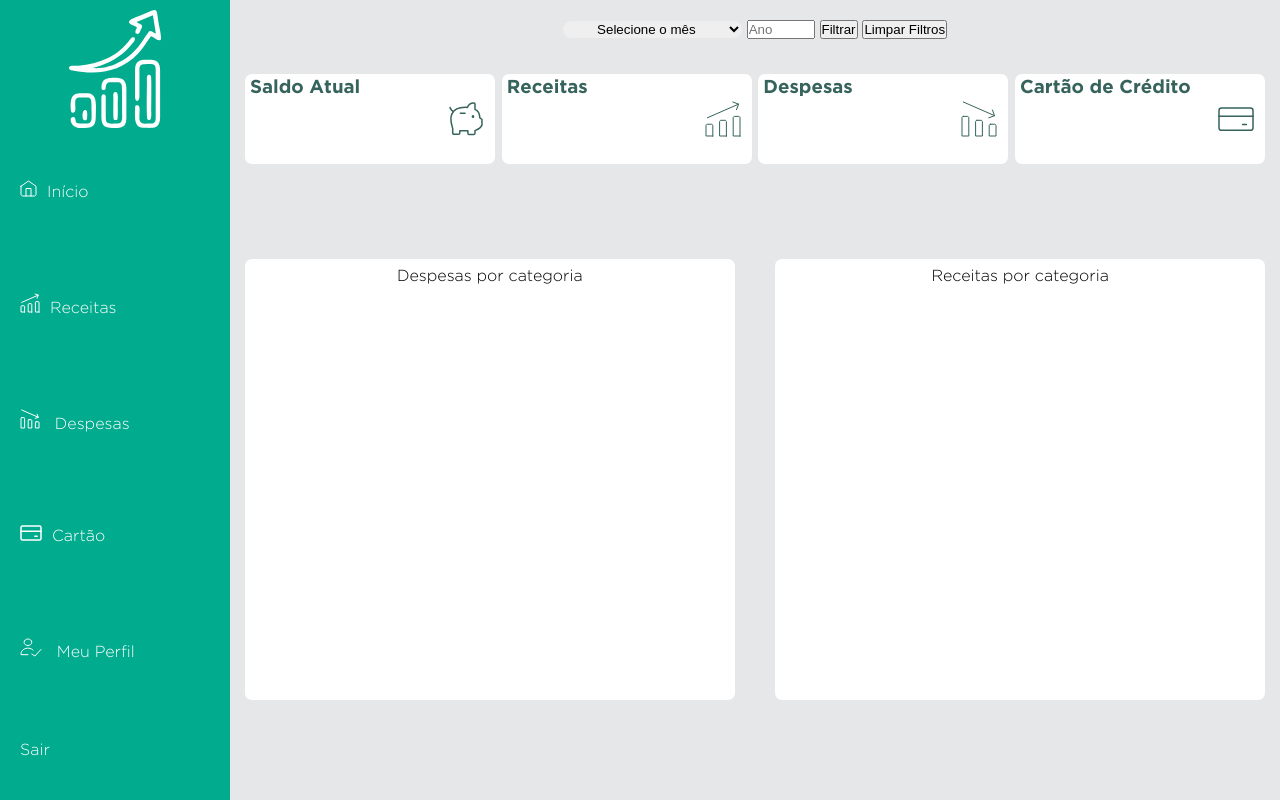
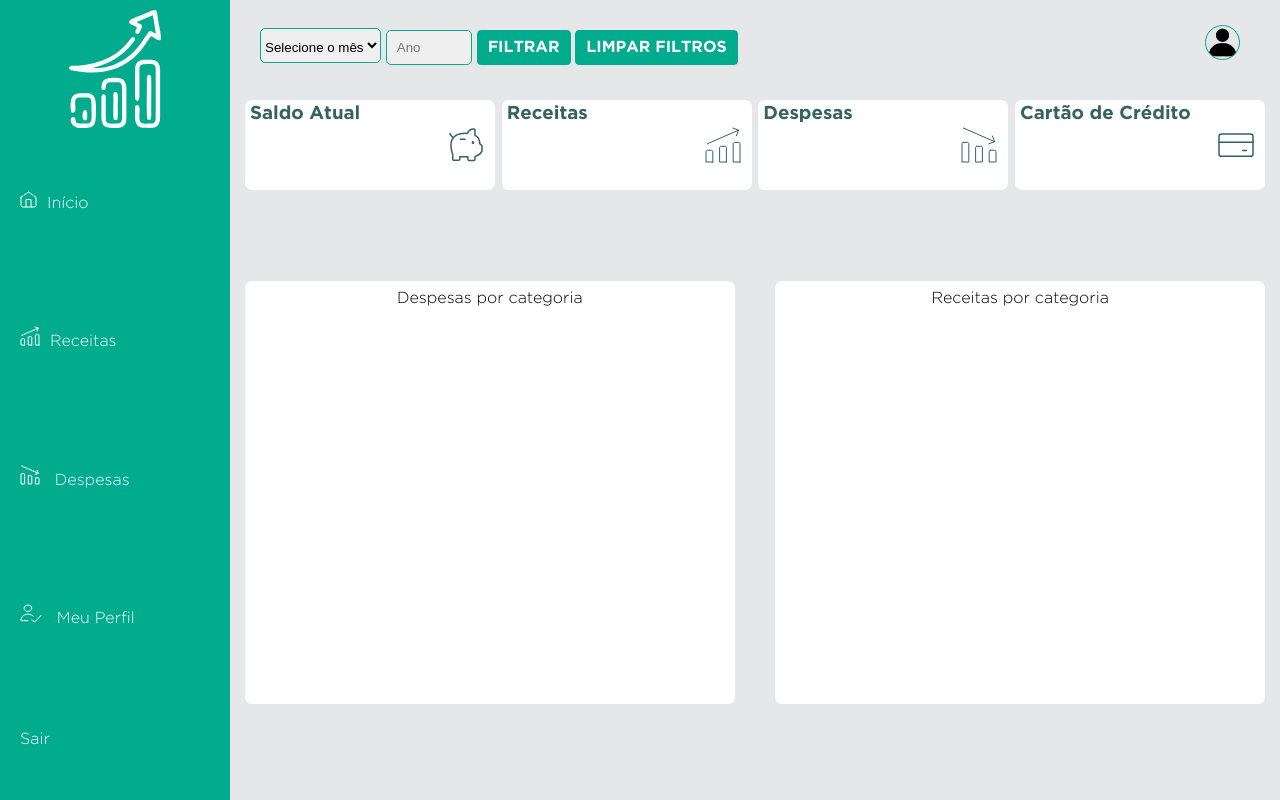
Before and after one commit to ICEI-PUC-Minas-PMV-ADS/pmv-ads-2023-2-e1-proj-web-t2-sitecontroledefinancas, a plain HTML site: page codigo-fonte/src/index.html in a window 1280 px wide. Drawn offline with Linux system fonts and the light colour scheme; sample sign-in values are in the browser's storage.

Commit message:
remove cartões do menu, formata formulario de filtro e adiciona avatar e nome do usuario na tela inicial

```diff
--- a/codigo-fonte/src/css/home.css
+++ b/codigo-fonte/src/css/home.css
@@ -73,6 +73,25 @@ nav {
   height: 100%;
 }
 
+#user {
+  display: flex;
+  align-items: center;
+}
+
+#user img {
+  width: 35px;
+  height: 35px;
+  border-radius: 50%;
+  display: inline-block;
+  border: 1px solid #00AB8E;
+}
+
+#username {
+  display: inline;
+  color: #00AB8E;
+  margin-left: 10px;
+}
+
 main {
   display: flex;
   flex-direction: column;
@@ -83,17 +102,58 @@ main {
 
 #form-container {
   margin-bottom: 20px;
-  text-align: center;
-  padding: 15px 0;
+  padding: 15px;
+  display: flex;
+  justify-content: space-between;
+  align-items: center;
 }
 
-#form-container select {
-  border-radius: 10px;
-  border-style: none;
-  padding: 0 30px;
-  font-weight: lighter;
-  text-align: center;
+
+#filter-form select {
+  padding: 10px 0;
+  height: 35px;
+  border: none;
+  background-color: #efefef;
+  border: 1px solid #00AB8E;
+  border-radius: 5px;
 }
+
+#ano {
+  border: 1px solid #00AB8E;
+  border-radius: 5px;
+  height: 35px;
+  background-color: #efefef;
+  padding: 0 10px;
+}
+
+#ano:focus,
+#ano:hover {
+  border: 1px solid #00AB8E;
+}
+
+#filter,
+#clear {
+  background-color: #00AB8E;
+  border: 1px solid #00AB8E;
+  height: 35px;
+  border-radius: 4px;
+  font-family: 'GothamBold';
+  font-weight: bolder;
+  font-size: 1rem;
+  color: #ffffff;
+  margin-top: 10px;
+  text-transform: uppercase;
+  padding: 5px 10px;
+  transition: all 400ms;
+}
+
+#filter:hover,
+#clear:hover {
+  background-color: #ffffff;
+  color: #00AB8E;
+  border: 1px solid #00AB8E;
+}
+
 
 #values {
   display: flex;
--- a/codigo-fonte/src/index.html
+++ b/codigo-fonte/src/index.html
@@ -23,8 +23,6 @@
           </li>
           <li class="nav-item"><a class="nav-item-link" href="/despesas"><img src="./icons/menu/expenses.svg" alt="">
               Despesas</a></li>
-          <li class="nav-item"><a class="nav-item-link" href=""> <img src="./icons/menu/card.svg" alt="">Cartão</a>
-          </li>
           <li class="nav-item"><a class="nav-item-link" href=""> <img src="./icons/menu/profile.svg" alt=""> Meu
               Perfil</a></li>
           <li class="nav-item"><a class="nav-item-link" href="" id="logout">Sair</a></li>
@@ -52,9 +50,14 @@
           <option value="12">Dezembro</option>
         </select>
         <input type="number" min="2000" max="2030" step="1" value="" id="ano" placeholder="Ano" />
-        <input type="submit" value="Filtrar">
-        <button type="reset">Limpar Filtros</button>
+        <input type="submit" value="Filtrar" id="filter">
+        <button type="reset" id="clear">Limpar Filtros</button>
       </form>
+
+      <section id="user">
+        <img src="./icons/menu/profile.png" alt="Imagem de perfil">
+        <h2 id="username"></h2>
+      </section>
     </div>
     <div id="values">
       <div class="mini-box">
--- a/codigo-fonte/src/scripts/cadastro.js
+++ b/codigo-fonte/src/scripts/cadastro.js
@@ -37,6 +37,7 @@ function cadastrar(event) {
 
   // salva no localStorage a informação do usuário logado
   const loggedUser = JSON.stringify({
+    name: name.value,
     email: email.value
   })
   localStorage.setItem('loggedUser', loggedUser);
--- a/codigo-fonte/src/scripts/home.js
+++ b/codigo-fonte/src/scripts/home.js
@@ -144,10 +144,6 @@ function renderCharts(expenses, incomings) {
 
 renderCharts(expenses, incomings)
 
-
-
-
-
 // Cria as legendas
 function createLegend(lista, elemento) {
   if (lista.length === 0) {
@@ -176,3 +172,7 @@ function createLegend(lista, elemento) {
     elemento.appendChild(li);
   });
 }
+
+// Mostra o nome do usuario loggado
+const username = document.getElementById("username");
+username.innerText = loggedUser.name;
```
Also changed, not shown: codigo-fonte/src/despesas/index.html (+0 -2 lines), codigo-fonte/src/despesas/nova/index.html (+0 -3 lines), codigo-fonte/src/receitas/index.html (+0 -2 lines), codigo-fonte/src/receitas/nova/index.html (+0 -3 lines), codigo-fonte/src/icons/menu/profile.png (added).
